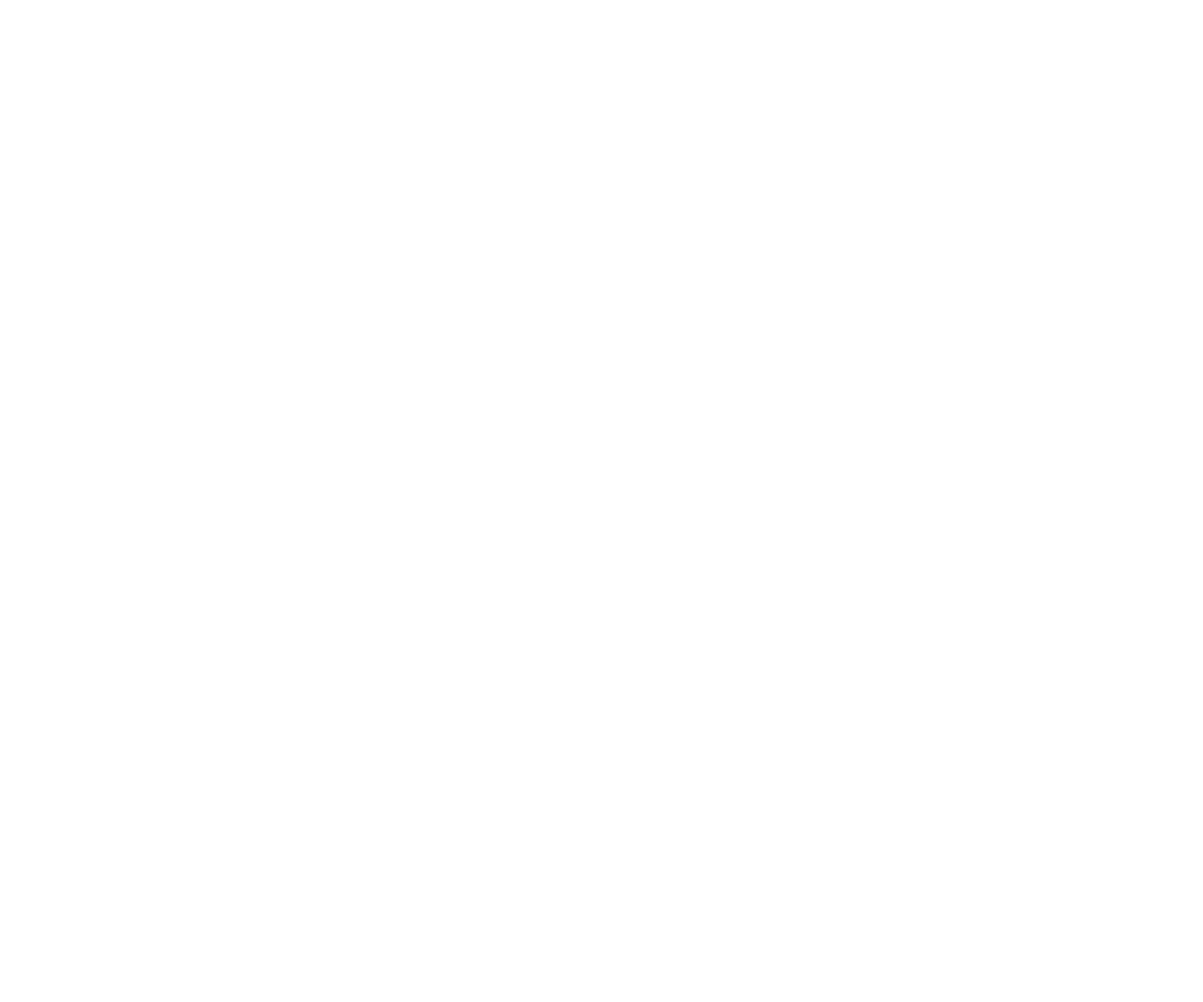
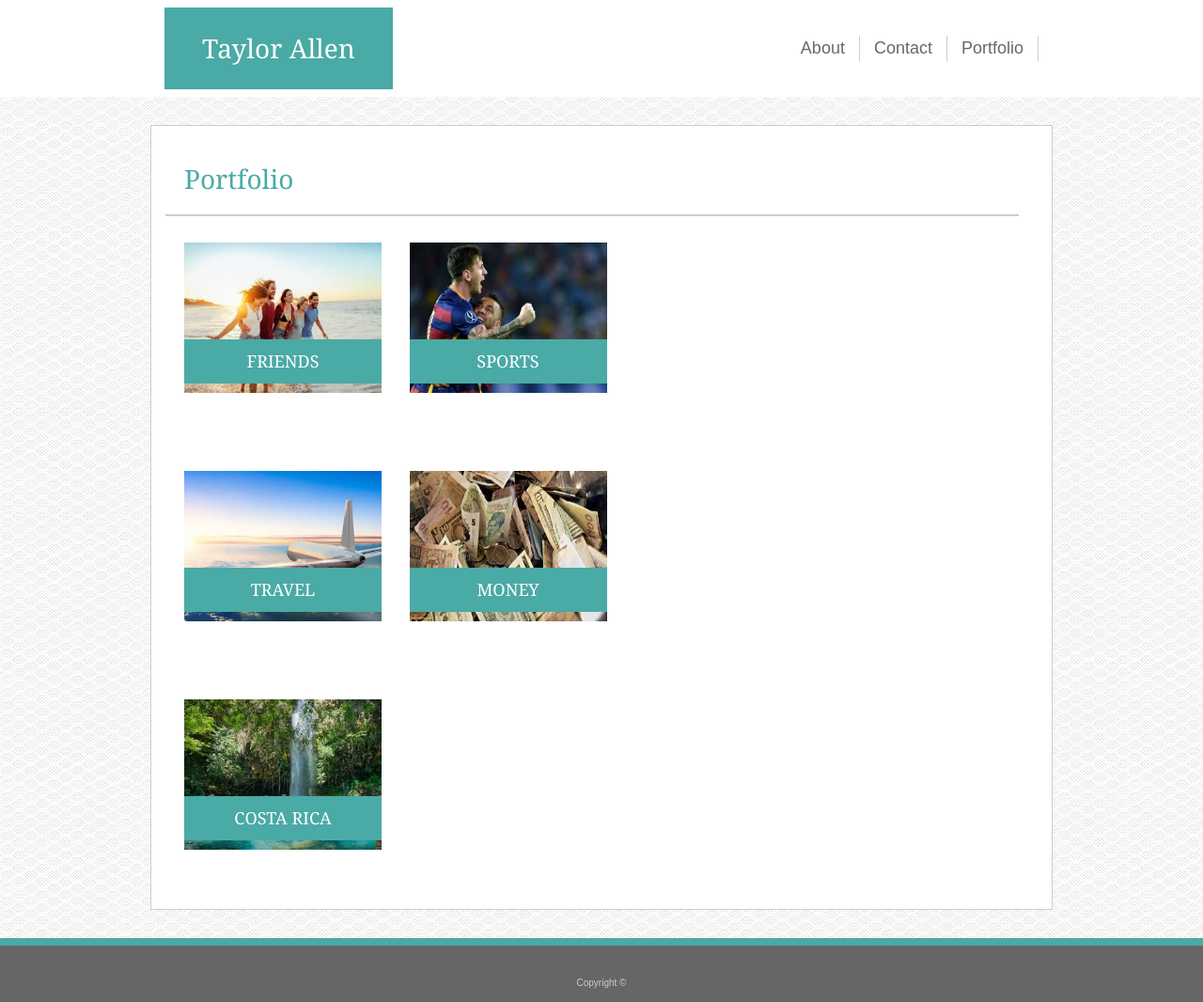
Before and after one commit to taylorallen02/homework2, a plain HTML site: page portfolio.html in a window 1280 px wide. Shown: the whole page at 94% size. Before the commit the page ends 800 px from the top, so only its background shows below. Drawn offline with nearby package versions, Linux system fonts and the light colour scheme; files whose address does not match are found by name.

Commit message:
Final Touches

```diff
--- a/contact.html
+++ b/contact.html
@@ -21,21 +21,23 @@
            <div class="navbar-header navbar-right pull-right" id="navbarNav">
                 <ul class="nav pull-right">
                     <li class="nav-item active">
-                      <a class="nav-link" href="#">About <span class="sr-only">(current)</span></a>
+                      <a class="nav-link" href="file:///C:/Users/Owner/Desktop/BOOTCAMP/homework2/index.html">About <span class="sr-only">(current)</span></a>
                     </li>
                     <li class="nav-item">
-                      <a class="nav-link" href="#">Contact</a>
+                      <a class="nav-link" href="file:///C:/Users/Owner/Desktop/BOOTCAMP/homework2/contact.html#">Contact</a>
                     </li>
                     <li class="nav-item">
-                      <a class="nav-link" href="#">Portfolio</a>
+                      <a class="nav-link" href="file:///C:/Users/Owner/Desktop/BOOTCAMP/homework2/portfolio.html#">Portfolio</a>
                     </li>
 
                 </ul>
             </div>
         </div>
+    </div>
     </nav>
 
     <div class="container" id="bodycontainer">
+        <div id="wrapper">
         <div class="row">
             <div class="col-lg-12">
                 <section id="main-bio">
@@ -58,6 +60,7 @@
             </div>
         </div>
     </div>
+    </div>
 
     <div class="content">
     </div>
@@ -66,6 +69,11 @@
         <p>Copyright ©</p>
     </footer>
 
+    <script src="https://code.jquery.com/jquery-3.3.1.slim.min.js" integrity="sha384-q8i/X+965DzO0rT7abK41JStQIAqVgRVzpbzo5smXKp4YfRvH+8abtTE1Pi6jizo" crossorigin="anonymous"></script>
+        <script src="https://cdnjs.cloudflare.com/ajax/libs/popper.js/1.14.7/umd/popper.min.js" integrity="sha384-UO2eT0CpHqdSJQ6hJty5KVphtPhzWj9WO1clHTMGa3JDZwrnQq4sF86dIHNDz0W1" crossorigin="anonymous"></script>
+        <script src="https://stackpath.bootstrapcdn.com/bootstrap/4.3.1/js/bootstrap.min.js" integrity="sha384-JjSmVgyd0p3pXB1rRibZUAYoIIy6OrQ6VrjIEaFf/nJGzIxFDsf4x0xIM+B07jRM" crossorigin="anonymous"></script>
+
+
 </body>
 
 
--- a/css/style.css
+++ b/css/style.css
@@ -1,13 +1,13 @@
 .navbar-brand {
-
     padding: 30px 40px 30px 40px;
     background-color: #4aaaa5;
     color: #ffffff;
     font-size: 28px;
-    max-width: 100%;
+    max-width: 960px;
     max-height: 100%;
 }
 .nav-link {
+
     text-align: center;
     width: 100%;
     border-right: 1px solid;
@@ -16,7 +16,6 @@
     padding: 0 15px;
     color: #6e6666;
 }
-
 
 #navcontainer {
     width: 960px;
@@ -31,6 +30,7 @@ body {
     color: #777777;
     background-image: url(c:/users/owner/desktop/bootcamp/homework2/images/sneaker_mesh_fabric.png);
 }
+
 img {
     float: left;
     margin: 0 20px 20px 0;
@@ -65,7 +65,6 @@ p {
     margin-top: 30px;
     margin-bottom: 30px;
     max-width: 95%;
-
 }
 
 #main-bio {
@@ -133,3 +132,27 @@ textarea {
     font-size: 18px;
     margin-bottom: 30px;
 }
+
+figure {
+    width: 30%;
+    max-width: 30%;
+    display: inline-block;
+    position: relative;
+}
+
+figure img {
+    width: 250px;
+    height: 200px;
+    margin-left: 0;
+}
+
+figure figcaption {
+    width: 210px;
+    background-color: #4aaaa5;
+    color: #ffffff;
+    text-align: center;
+    position: absolute;
+    padding: 10px 0;
+    bottom: 50px;
+    margin-left: 20px;
+}
--- a/portfolio.html
+++ b/portfolio.html
@@ -0,0 +1,104 @@
+<!DOCTYPE html>
+<html lang="en-us">
+
+<head>
+    <meta charset="UTF-8">
+    <title>Portfolio</title>
+    <link rel="stylesheet" href="https://stackpath.bootstrapcdn.com/bootstrap/4.3.1/css/bootstrap.min.css" integrity="sha384-ggOyR0iXCbMQv3Xipma34MD+dH/1fQ784/j6cY/iJTQUOhcWr7x9JvoRxT2MZw1T" crossorigin="anonymous">
+    <link rel="stylesheet" type="text/css" href="css/style.css">
+</head>
+
+<body>
+        <nav class="navbar navbar-expand-lg navbar-white bg-white">
+                <div class="container" id="navcontainer">
+
+
+                    <span class="navbar-brand" href="#">Taylor Allen</span>
+
+                        <button class="navbar-toggler" type="button" data-toggle="collapse" data-target="#navbarNav" aria-controls="navbarNav" aria-expanded="false" aria-label="Toggle navigation"></button>
+                            <span class="navbar-toggler-icon"></span>
+                        </button>
+                   <div class="navbar-header navbar-right pull-right" id="navbarNav">
+                        <ul class="nav pull-right">
+                            <li class="nav-item active">
+                              <a class="nav-link" href="zz">About <span class="sr-only">(current)</span></a>
+                            </li>
+                            <li class="nav-item">
+                              <a class="nav-link" href="#">Contact</a>
+                            </li>
+                            <li class="nav-item">
+                              <a class="nav-link" href="#">Portfolio</a>
+                            </li>
+
+                        </ul>
+                    </div>
+                </div>
+            </div>
+            </nav>
+
+<div class="container" id="bodycontainer">
+    <div class="row">
+        <div class="col-lg-12">
+            <section id="main-bio">
+                <h2>Portfolio</h2>
+            </section>
+        </div>
+    </div>
+
+    <div class="row">
+        <div class="col-lg-3">
+            <figure>
+                <img src="images/friends.jpg" alt="pic"/>
+                <figcaption>FRIENDS</figcaption>
+            </figure>
+        </div>
+        <div class="col-lg-9">
+            <figure>
+                <img src="images/messi.jpg" alt="pic"/>
+                <figcaption>SPORTS</figcaption>
+            </figure>
+        </div>
+    </div>
+
+    <div class="row">
+        <div class="col-lg-3">
+            <figure>
+                <img src="images/travel.jpg" alt="pic"/>
+                <figcaption>TRAVEL</figcaption>
+            </figure>
+        </div>
+        <div class="col-lg-9">
+            <figure>
+                <img src="images/money.jpg" alt="pic"/>
+                <figcaption>MONEY</figcaption>
+            </figure>
+        </div>
+    </div>
+
+<div class="row">
+        <div class="col-lg-3">
+            <figure>
+                <img src="images/costa.jpg" alt="pic"/>
+                <figcaption>COSTA RICA</figcaption>
+            </figure>
+        </div>
+    </div>
+</div>
+</div>
+
+<div class="content">
+</div>
+<footer class="footer"></footer>
+<footer>
+    <p>Copyright ©</p>
+</footer>
+
+    <script src="https://code.jquery.com/jquery-3.3.1.slim.min.js" integrity="sha384-q8i/X+965DzO0rT7abK41JStQIAqVgRVzpbzo5smXKp4YfRvH+8abtTE1Pi6jizo" crossorigin="anonymous"></script>
+        <script src="https://cdnjs.cloudflare.com/ajax/libs/popper.js/1.14.7/umd/popper.min.js" integrity="sha384-UO2eT0CpHqdSJQ6hJty5KVphtPhzWj9WO1clHTMGa3JDZwrnQq4sF86dIHNDz0W1" crossorigin="anonymous"></script>
+        <script src="https://stackpath.bootstrapcdn.com/bootstrap/4.3.1/js/bootstrap.min.js" integrity="sha384-JjSmVgyd0p3pXB1rRibZUAYoIIy6OrQ6VrjIEaFf/nJGzIxFDsf4x0xIM+B07jRM" crossorigin="anonymous"></script>
+
+
+</body>
+
+
+</html>
```
Also changed, not shown: index.html (+7 -3 lines), 1 other file.
